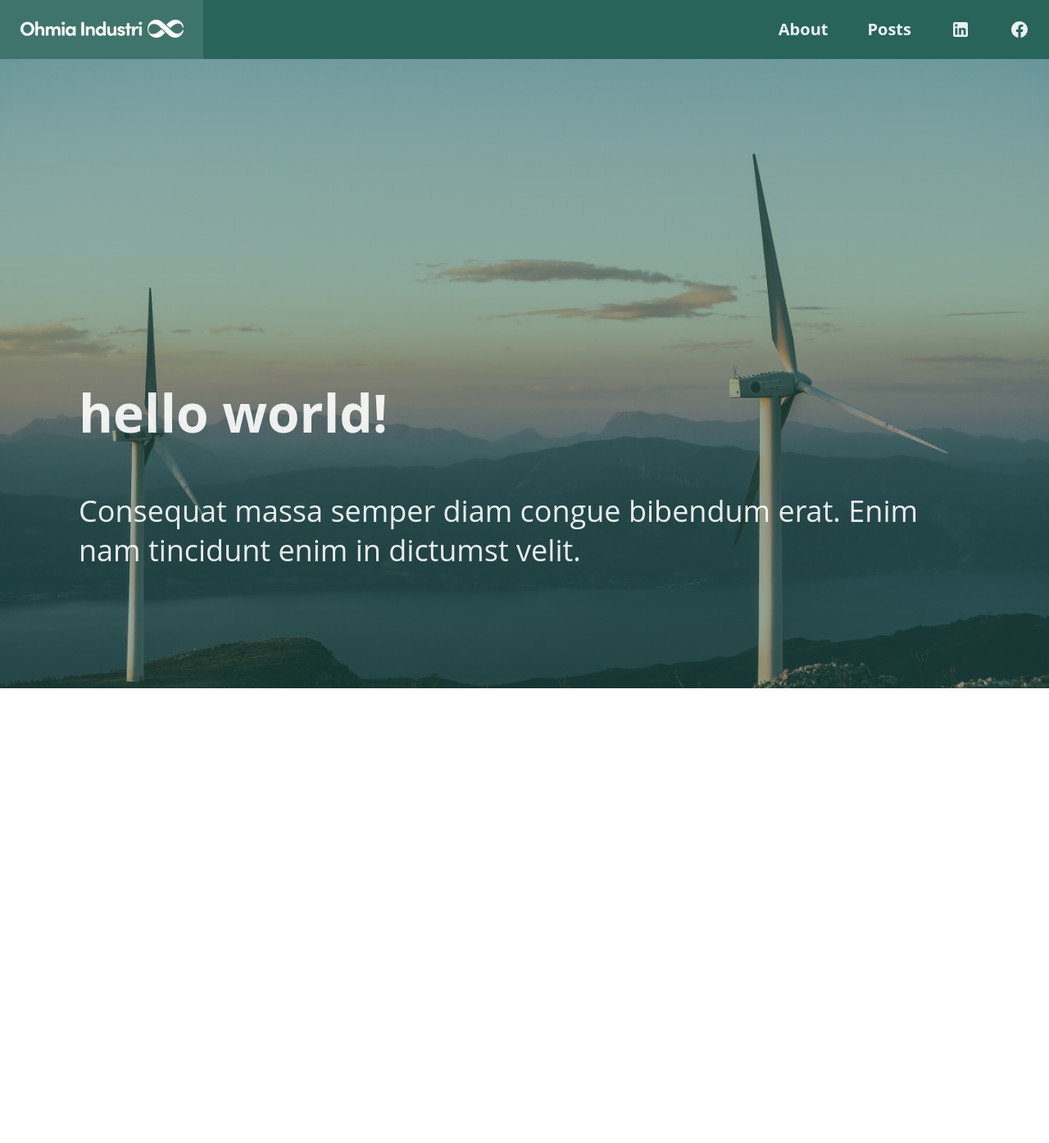
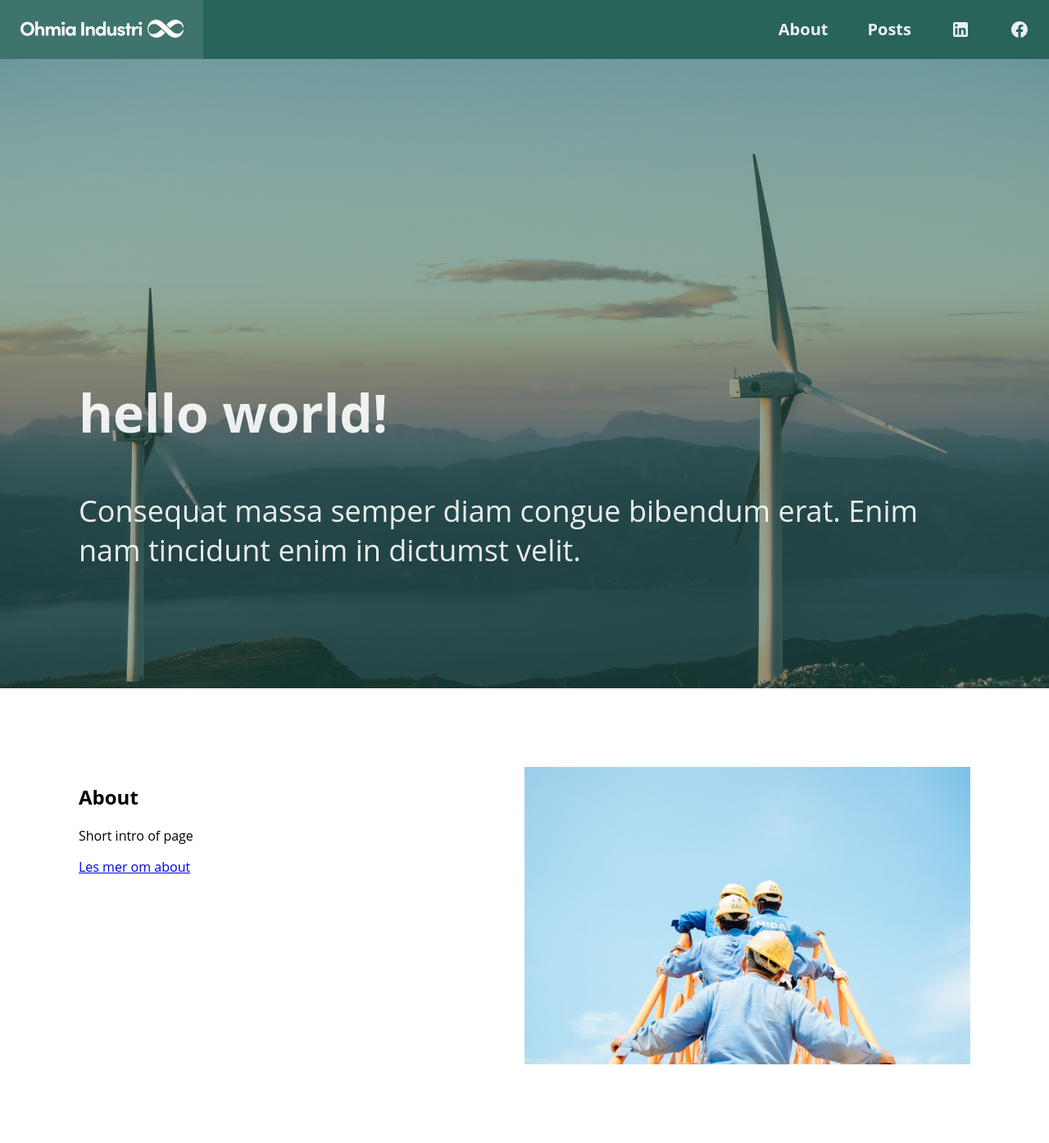
Before and after one commit to michael-bantle/ohmiaindustry.github.io, a Jekyll site: the page built from index.html, in a window 1280 px wide. Shown: the whole page at 82% size. Built offline with Jekyll 4.4.1, drawn with Linux system fonts in a browser that asks for light colours; before the commit the page ends 900 px from its top, so only the background shows below that.

Commit message:
Added basic section

```diff
--- a/_sass/main.scss
+++ b/_sass/main.scss
@@ -64,6 +64,16 @@ section#hero{
   }
 }
 
+section#info{
+  display: flex;
+  flex-direction: row;
+  padding: 96px;
+
+  .text, img {
+    width: 50%;
+  }
+}
+
 .current {
   color: green;
 }
--- a/about.md
+++ b/about.md
@@ -1,6 +1,8 @@
 ---
 layout: default
 title: About
+lead: Short intro of page
+image: about.jpg
 ---
 # About page
 
--- a/index.html
+++ b/index.html
@@ -7,3 +7,15 @@ title: Home
   <h1>{{ "Hello World!" | downcase }}</h1>
   <p class="lead">Consequat massa semper diam congue bibendum erat. Enim nam tincidunt enim in dictumst velit.</p>
 </section>
+
+<section id="info">
+  {% assign section = site.pages | where: "title", "About" | first %}
+  <div class="text">
+    <h2>{{ section.title }}</h2>
+    <p class="lead">{{ section.lead }}</p>
+    <a href="{{ section.url }}">Les mer om {{ section.title | downcase }}</a>
+  </div>
+  {% if section.image %}
+  <img src="/assets/images/{{section.image}}">
+  {% endif %}
+</section>
```
Also changed, not shown: assets/images/about.jpg (added).
